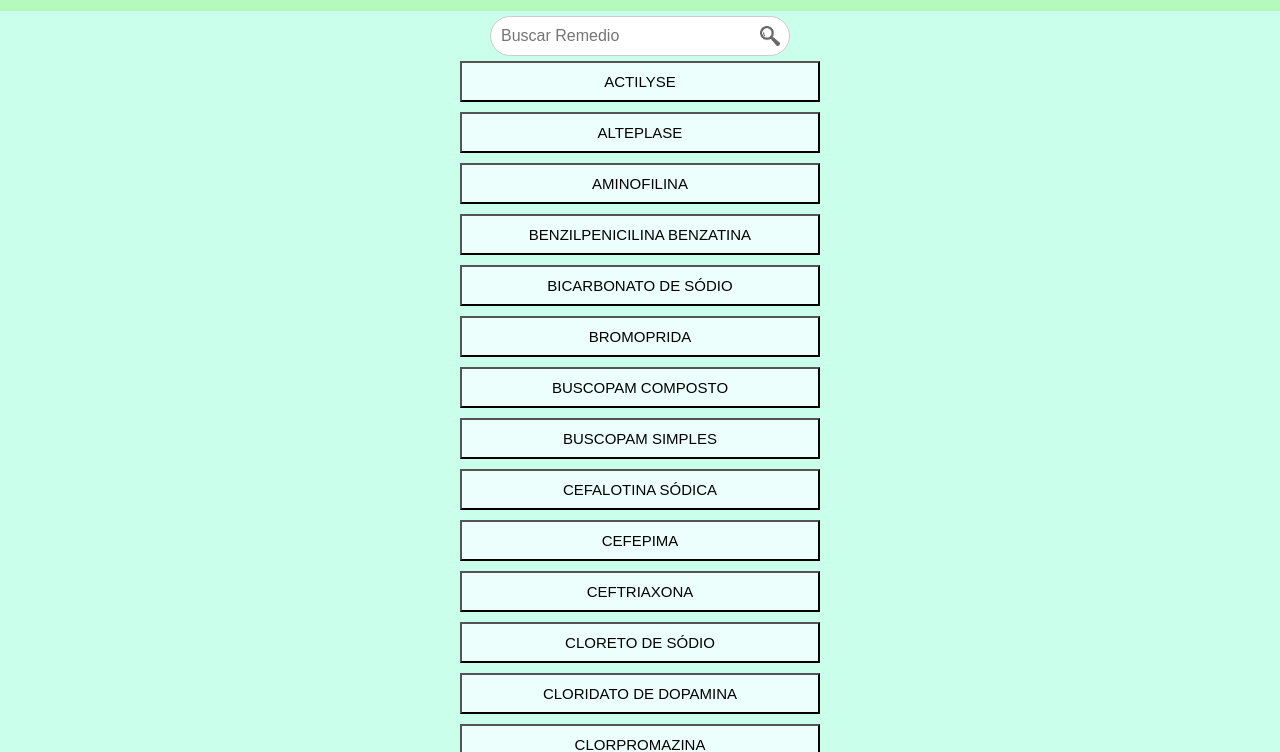
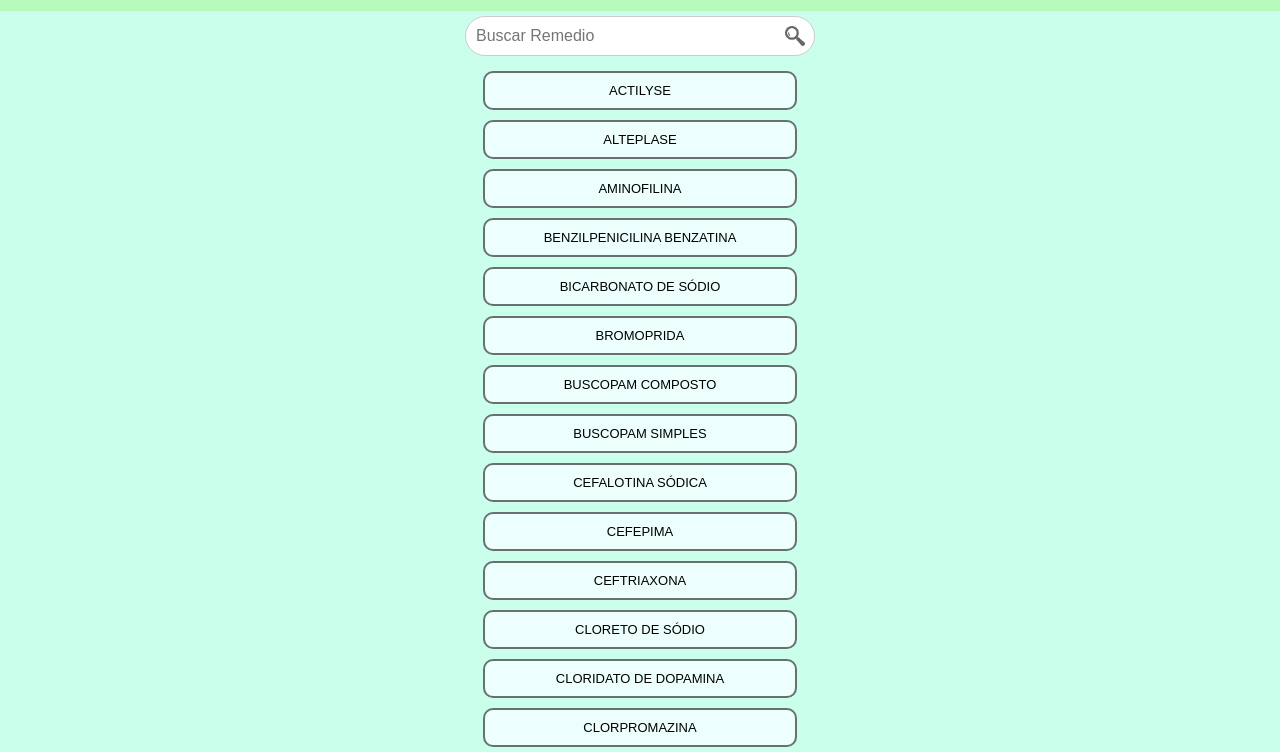
Before and after one commit to jamesdasaladadefruta/Enfermag, a plain HTML site: page index.html in a window 1280 px wide. Shown: the part 69-821 px from the top of the page. Drawn offline with Linux system fonts and the light colour scheme.

Commit message:
Update index.css

```diff
--- a/index.css
+++ b/index.css
@@ -2,13 +2,19 @@
     /*BOTÕES TELA INICIAL DE REMEDIOS*/
     width: 100%;
     padding: 10px;
-    background-color: hsl(180, 100%, 97%,0.9);
-    font-size: 15px;
+    background-color: hsl(180, 100%, 97%, 0.9);
+    font-size: 13px;
+    border: 2px rgb(17, 17, 17,0.6) solid;
+    border-radius: 10px;
+    cursor: pointer;
+}
+.openModal:hover{
+    background-color: hsla(180, 100%, 97%, 0);
+}
+body {
+    background-color: #c9ffeb;
 }
 
-body{
-    background-color: #c9ffeb;
-}
 .modal {
     display: none;
     position: fixed;
@@ -49,10 +55,11 @@
     box-shadow: 0 0 10px rgba(0, 0, 0, 0.3);
     position: relative;
     max-height: 80vh;
+    width: 80vh;
     overflow-y: auto;
 }
 
-.tituloCollapse{
+.tituloCollapse {
     margin: 0;
     position: relative;
     bottom: 35px;
@@ -65,7 +72,9 @@
     background: #ffffff;
     border: 1px solid #ccc;
 }
-
+.collapse:hover{
+    background-color: rgb(236, 243, 243);
+}
 #closeModal {
     align-items: center;
     border: 0;
@@ -82,26 +91,29 @@
     width: 45%;
 }
 
-body{
+body {
     display: flex;
     flex-direction: column;
     align-items: center;
     background-color: #c9ffeb;
-    margin:0 ;
+    margin: 0;
 }
-header{
+
+header {
     width: 100%;
     height: 10%;
     background-color: #b5fabc;
     text-align: center;
 }
-.logoenfer{
+
+.logoenfer {
     padding: 8px;
     width: 85px;
     display: flex;
     justify-content: flex-start;
 }
-.titleenfer{
+
+.titleenfer {
     margin: 0;
     padding: 0;
     position: absolute;
@@ -112,13 +124,14 @@
 .search-container {
     margin: 5px;
     position: relative;
-
-    width: 300px;
+    width: 350px;
+    margin-bottom: 15px;
 }
 
 .search-container input {
     width: 100%;
-    padding: 10px 35px 10px 10px; /* Espaço para o ícone */
+    padding: 10px 35px 10px 10px;
+    /* Espaço para o ícone */
     border: 1px solid #ccc;
     border-radius: 20px;
     outline: none;
@@ -130,12 +143,14 @@
     right: 10px;
     top: 50%;
     transform: translateY(-50%);
-    width: 20px; /* Ajuste do tamanho do ícone */
+    width: 20px;
+    /* Ajuste do tamanho do ícone */
     height: 20px;
     cursor: pointer;
     opacity: 0.6;
 }
 
 .search-container .search-icon:hover {
-    opacity: 1; /* Ícone fica mais visível ao passar o mouse */
+    opacity: 1;
+    /* Ícone fica mais visível ao passar o mouse */
 }
```
Lines whose indentation alone changed are shown as unchanged.
